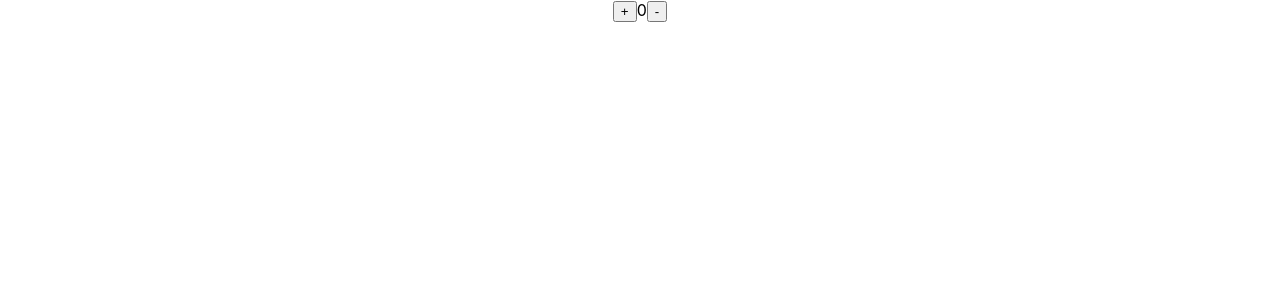
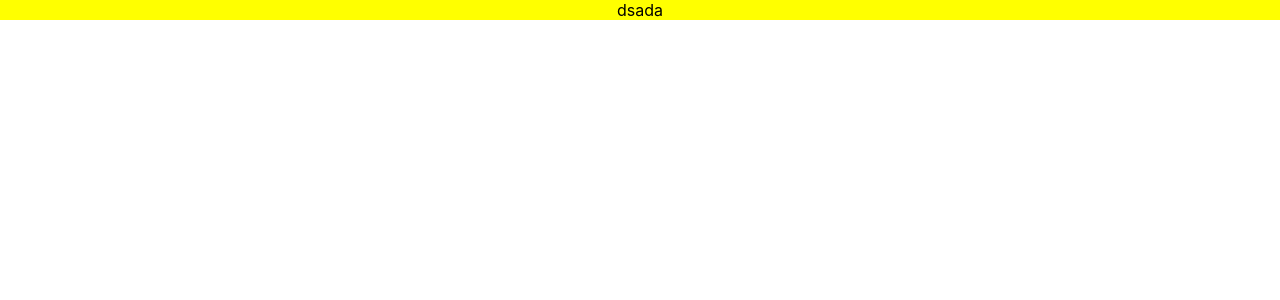
Before and after one commit to ProjectBaN/ProjectBaN, a React (Create React App) app in the folder client/: page / in a window 1280 px wide. Shown: the top 300 px of the page. Built offline with nearby package versions, Linux system fonts and the light colour scheme.

Commit message:
Create theme

```diff
--- a/client/src/App.js
+++ b/client/src/App.js
@@ -1,17 +1,26 @@
 import React from 'react';
 import './App.css';
-import { useSelector, useDispatch } from 'react-redux';
-import { decrement, increment } from './redux/reducer/testSlice';
+import styled from 'styled-components';
+import { theme } from './styles/theme';
 
 function App() {
-  const count = useSelector((state) => state.counter.value);
-  const dispatch = useDispatch();
+  const TestSize = styled.div`
+    background-color: red;
+
+    @media ${({ theme }) => theme.device.tablet} {
+      background-color: blue;
+    }
+    @media ${({ theme }) => theme.device.laptop} {
+      background-color: yellow;
+    }
+    @media ${({ theme }) => theme.device.desktop} {
+      background-color: green;
+    }
+  `;
 
   return (
     <div className="App">
-      <button onClick={() => dispatch(increment())}>+</button>
-      <span>{count}</span>
-      <button onClick={() => dispatch(decrement())}>-</button>
+      <TestSize>dsada</TestSize>
     </div>
   );
 }
--- a/client/src/index.js
+++ b/client/src/index.js
@@ -1,20 +1,26 @@
 import React from 'react';
 import ReactDOM from 'react-dom/client';
+import reportWebVitals from './reportWebVitals';
+
 import './index.css';
 import App from './App';
+
 import { BrowserRouter } from 'react-router-dom';
 import { store } from './redux/store/store';
 import { Provider } from 'react-redux';
-import reportWebVitals from './reportWebVitals';
+import { ThemeProvider } from 'styled-components';
+import { theme } from './styles/theme';
 
 const root = ReactDOM.createRoot(document.getElementById('root'));
 root.render(
   <React.StrictMode>
-    <Provider store={store}>
-      <BrowserRouter>
-        <App />
-      </BrowserRouter>
-    </Provider>
+    <ThemeProvider theme={theme}>
+      <Provider store={store}>
+        <BrowserRouter>
+          <App />
+        </BrowserRouter>
+      </Provider>
+    </ThemeProvider>
   </React.StrictMode>,
 );
 
--- /dev/null
+++ b/client/src/styles/color.css
@@ -0,0 +1,3 @@
+div {
+  color: rgb(163, 231, 208);
+}
--- /dev/null
+++ b/client/src/styles/theme.js
@@ -0,0 +1,45 @@
+const device = {
+  tablet: `screen and (min-width: 768px)`,
+  laptop: `screen and (min-width: 1200px)`,
+  desktop: `screen and (min-width: 1400px)`,
+};
+
+const spacing = {
+  sm: '10px',
+};
+const container = {
+  common: '1200px',
+  sm: '660px',
+  md: '980px',
+};
+
+const color = {
+  backgroundColor: {
+    white: '#ffffff',
+    black: '#000000',
+  },
+  fontColor: {
+    white: '#ffffff',
+    black: '#000000',
+  },
+};
+const fontFamily = {
+  /*    */
+};
+const opacity = {
+  0: 0,
+  25: 0.25,
+  50: 0.5,
+  75: 0.75,
+  90: 0.9,
+  100: 1,
+};
+const fontSize = {
+  sm: '12px',
+  md: '17px',
+  lg: '22px',
+};
+
+export const theme = {
+  device,
+};
```
Also changed, not shown: client/src/styles/temp.html (deleted).
